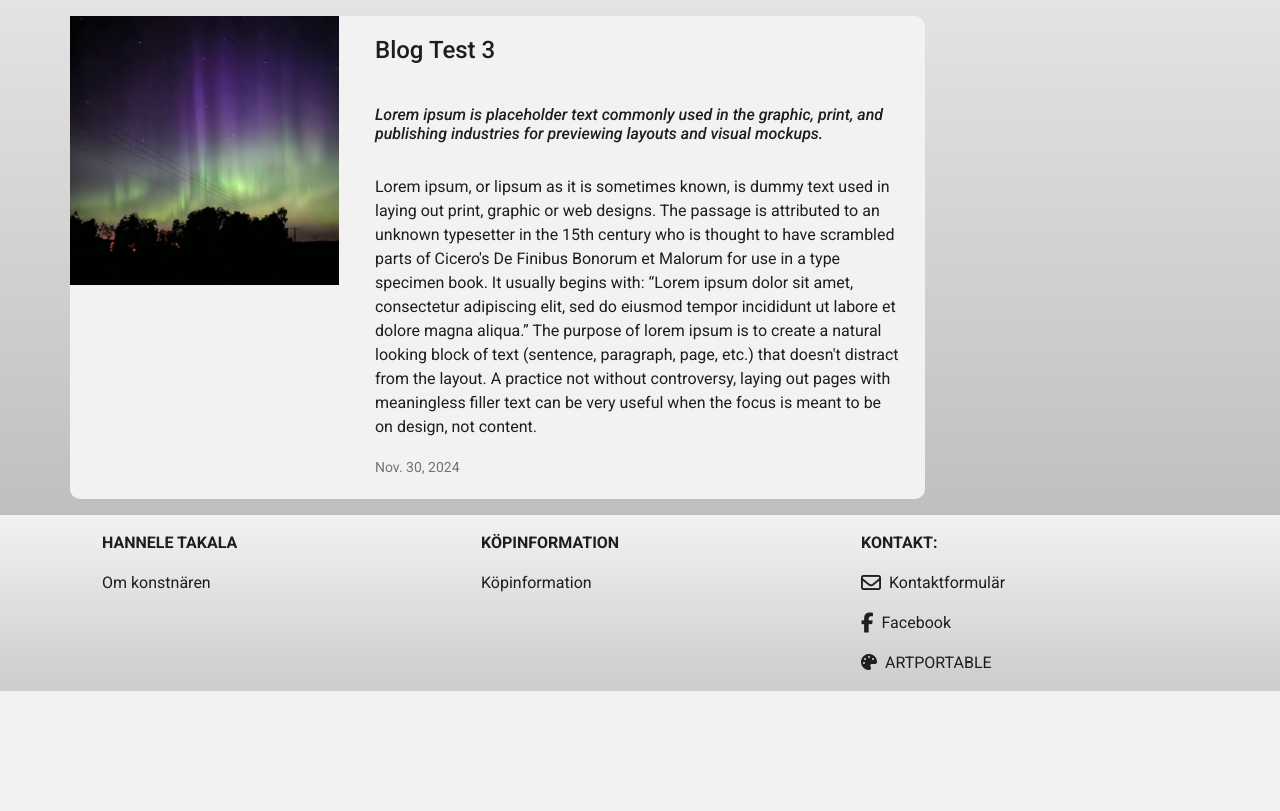
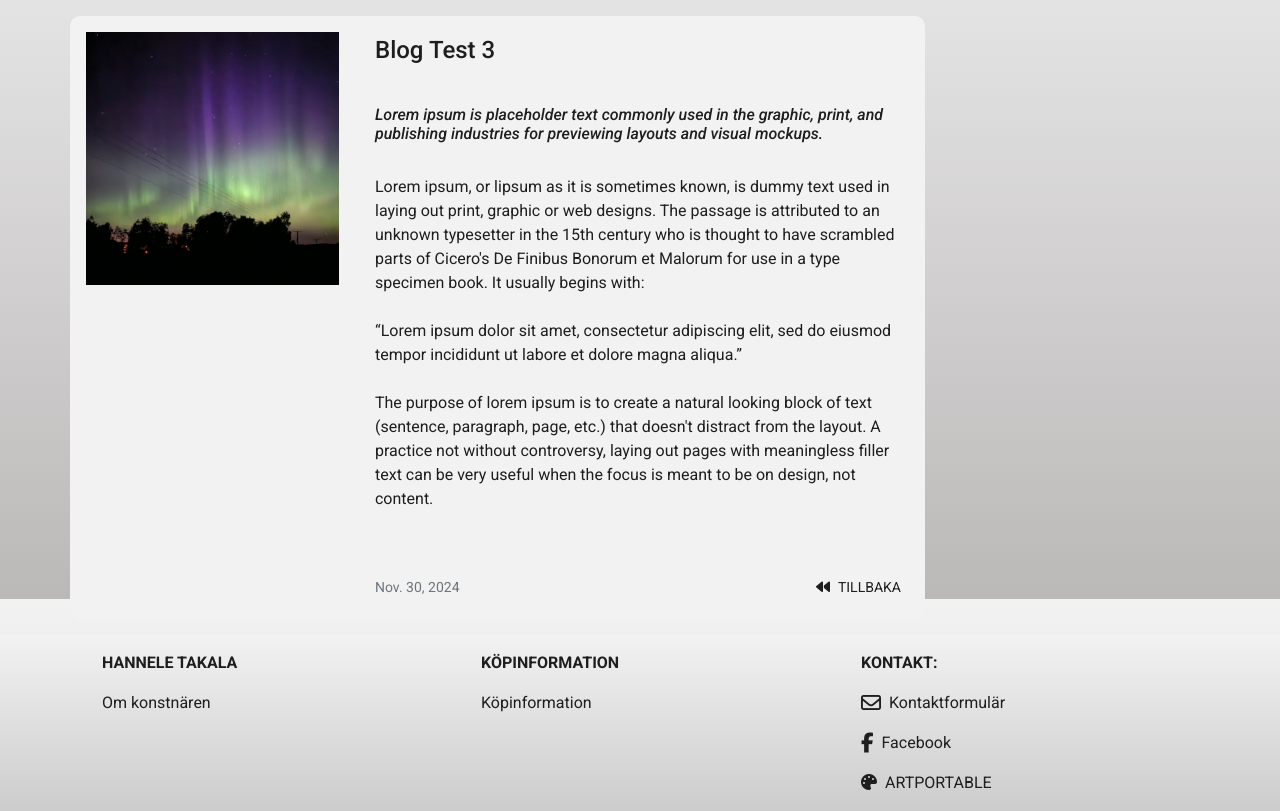
Before and after one commit to ClaudiaInSweden/hansusart, a Django app: page /blog/blog/3 in a window 1280 px wide. Shown: the part 201-1012 px from the top of the page. Before the commit the page ends 892 px from the top, so only its background shows below. Run offline with Django 4.2, Linux system fonts and the light colour scheme; data comes from the database, SQL or seed files in the repository; both versions use the stored data as it was after the commit; some libraries are stand-ins or nearby versions.

Commit message:
Add card styling to blog list and blog detail template

```diff
--- a/blog/templates/blog_detail.html
+++ b/blog/templates/blog_detail.html
@@ -9,14 +9,15 @@
         <div class="card blog-card mb-3 w-75">
             <div class="row no-gutters">
               <div class="col-md-4">
-                <img src="{{ blog.image.url }}" alt="{{ blog.title }}" class="img-fluid pr-3">
+                <img src="{{ blog.image.url }}" alt="{{ blog.title }}" class="img-fluid p-3 img-round">
               </div>
               <div class="col-md-8">
                 <div class="card-body pr-4">
                   <p class="h4 pb-2">{{ blog.title }}</p>
                   <p class="h6 intro">{{ blog.intro }}</p>
-                  <p class="card-text">{{ blog.text|safe }}</p>
-                  <p class="card-text"><small class="text-muted">{{ blog.date }}</small></p>
+                  <p class="card-text">{{ blog.text|safe|linebreaksbr }}</p>
+                  <p class="float-right text-uppercase pt-5"><small class="text-muted"><a href="{% url 'blog' %}"><i class="fa-solid fa-backward pr-2"></i>Tillbaka</a></small></p>
+                  <p class="card-text pt-5"><small class="text-muted">{{ blog.date }}</small></p>
                 </div>
               </div>
             </div>
--- a/blog/views.py
+++ b/blog/views.py
@@ -8,6 +8,7 @@ from .forms import BlogForm
 # Create your views here.
 class BlogView(ListView):
     model = Blog
+    queryset = Blog.objects.filter(status='Published')
     template_name = 'blog.html'
 
 
@@ -15,39 +16,6 @@ class BlogDetailView(DetailView):
     model = Blog
     template_name = 'blog_detail.html'
 
-
-# def blog(request):
-
-#     blog = Blog.objects.all()
-
-#     context = {
-#         'blog': blog,
-#     }
-
-#     return render(request, 'blog.html', context)
-
-
-# def blog_detail(request, blog_id):
-
-#     blogpost = get_object_or_404(Blog, pk=blog_id)
-
-#     context = {
-#         'blogpost': blogpost,
-#     }
-
-#     return render(request, 'blog_detail.html', context)
-
-
-# def category_list(request, cats):
-
-#     blog_category = Blog.objects.filter(categories=cats)
-
-#     context = {
-#         'cats': cats,
-#         'blog_category': blog_category,
-#     }
-
-#     return render(request, 'categories.html', context)
 
 
 def add_blogpost(request):
@@ -60,7 +28,7 @@ def add_blogpost(request):
         if form.is_valid():
             blogpost = form.save()
             messages.success(request, 'The blog post has been added successfully!')
-            return redirect(reverse('blog_detail', args=[blogpost.id]))
+            return redirect(reverse('blog_detail', args=[blog.id]))
         else:
             messages.error(request, 'Failed to add blogpost! Please make sure \
                 that the form is valid!')
--- a/hansusart/settings.py
+++ b/hansusart/settings.py
@@ -27,12 +27,12 @@ BASE_DIR = Path(__file__).resolve().parent.parent
 # SECURITY WARNING: keep the secret key used in production secret!
 SECRET_KEY = os.environ.get('SECRET_KEY', '')
 
-CSRF_TRUSTED_ORIGINS = ['https://8000-claudiainswed-hansusart-7fcbf0s413g.ws-eu116.gitpod.io','https://hansusart-433db939c4ed.herokuapp.com', 'http://www.hansusart.com']
+CSRF_TRUSTED_ORIGINS = ['https://8000-claudiainswed-hansusart-7fcbf0s413g.ws-eu116.gitpod.io','https://hansusart-433db939c4ed.herokuapp.com', 'http://www.hansusart.com', 'https://8000-claudiainswed-hansusart-7fcbf0s413g.ws-eu117.gitpod.io']
 
 # SECURITY WARNING: don't run with debug turned on in production!
 DEBUG = 'DEVELOPMENT' in os.environ
 
-ALLOWED_HOSTS = ['8000-claudiainswed-hansusart-7fcbf0s413g.ws-eu116.gitpod.io','hansusart-433db939c4ed.herokuapp.com', 'www.hansusart.com']
+ALLOWED_HOSTS = ['8000-claudiainswed-hansusart-7fcbf0s413g.ws-eu116.gitpod.io','hansusart-433db939c4ed.herokuapp.com', 'www.hansusart.com', '8000-claudiainswed-hansusart-7fcbf0s413g.ws-eu117.gitpod.io']
 
 
 # Application definition
--- a/static/css/base.css
+++ b/static/css/base.css
@@ -507,17 +507,20 @@ a.no-line {
 }
 
 /* Blog Cards */
-.blog-card {
-    align-items: start !important;
-}
+
 .painting-image {
-    float: left;
-    margin: 5px;
+    align-items: start;
 }
 .intro {
     font-style: italic;
     padding-top: 1.5rem;
     padding-bottom: 1.5rem;
+}
+.img-round {
+    border-radius: 10px;
+}
+.blog-card {
+    display: block;
 }
 
 /* Contact form */
```
Also changed, not shown: blog/templates/blog.html (+17 -29 lines), db.sqlite3, media/20220904_220311_QIKDu38.jpg (added), 1 other file.
